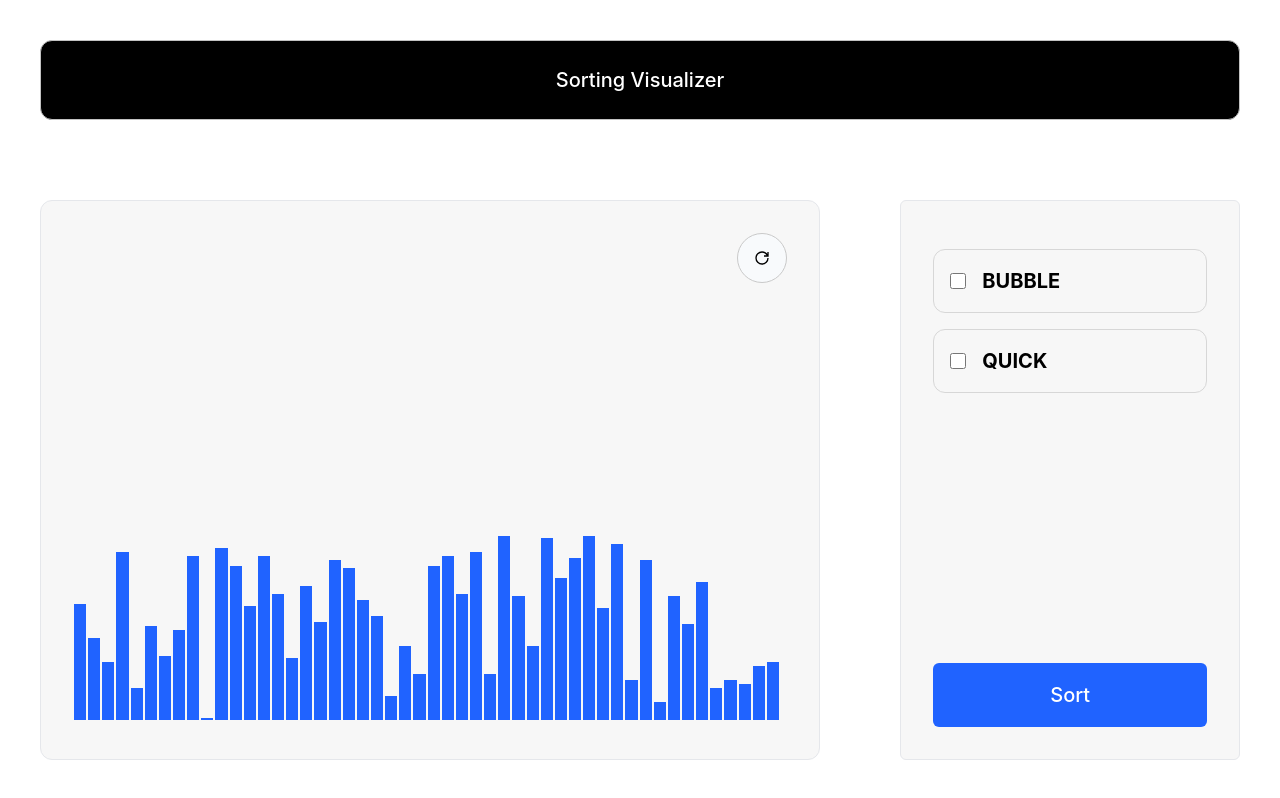
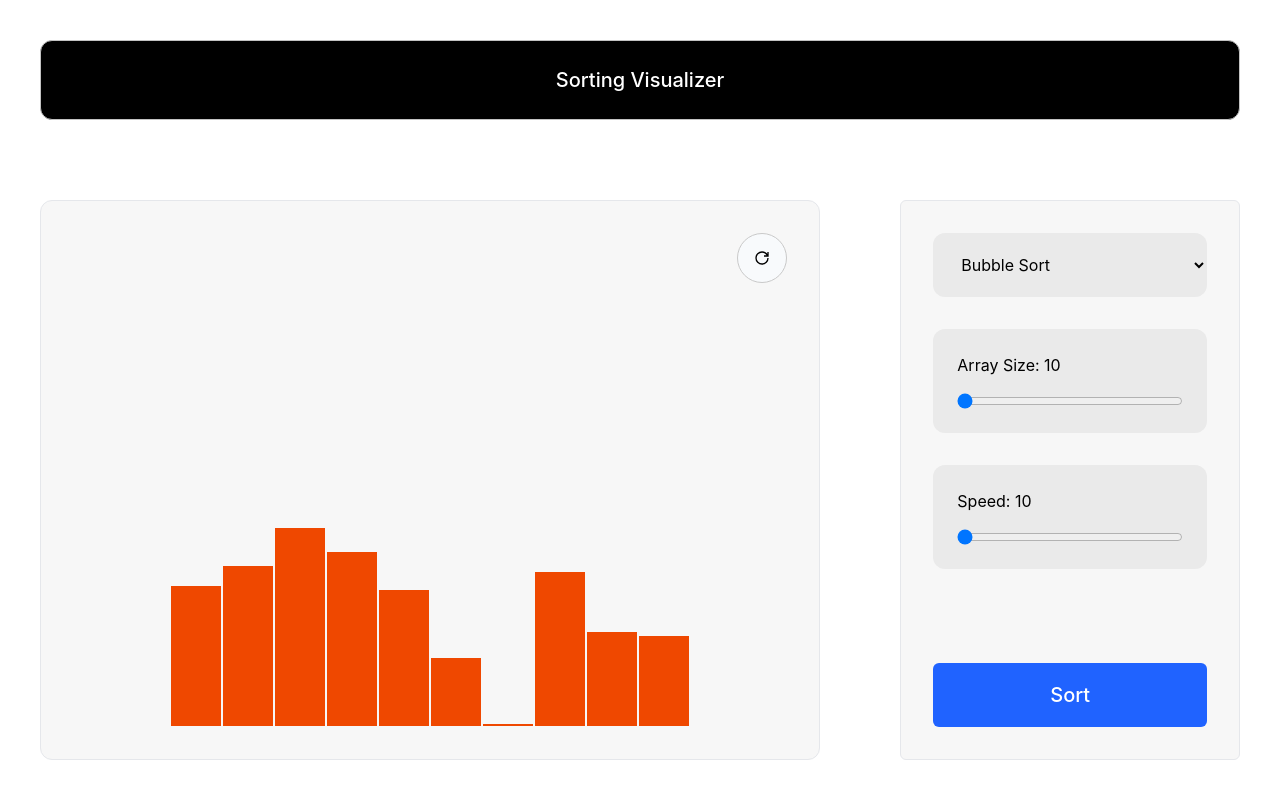
Before and after one commit to thekarandeveloper/Sorting-Visualizer, a React (Create React App) app in the folder client/: page / in a window 1280 px wide. Built offline with nearby package versions, Linux system fonts and the light colour scheme.

Commit message:
frontend-fixed

```diff
--- a/client/src/components/Visualizer.js
+++ b/client/src/components/Visualizer.js
@@ -1,70 +1,132 @@
-import React, { useState } from 'react';
-import { bubbleSort, quickSort } from '../utils/sortingAlgorithms';
+import React, { useEffect, useState } from "react";
+import {
+  bubbleSort,
+  quickSort,
+  mergeSort,
+  insertSort,
+  heapSort,
+} from "../utils/sortingAlgorithms";
 import { GrPowerReset } from "react-icons/gr";
 const Visualizer = () => {
   const generateRandomArray = (size) => {
     return Array.from({ length: size }, () => Math.floor(Math.random() * 100));
   };
-  const [array, setArray] = useState(generateRandomArray(50));
+
+
+
+
+  const [arraySize, setArraySize] = useState(10);
+  const [arraySpeed, setArraySpeed] = useState(10);
+  const [array, setArray] = useState(generateRandomArray(arraySize));
   const [isSorting, setIsSorting] = useState(false);
-  const [algorithm, setAlgorithm] = useState('bubble');
-  const algorithms = ["bubble", "quick"]
-
+  const [algorithm, setAlgorithm] = useState("bubble");
+  const algorithms = ["bubble", "quick", "merge", "insertion", "heap"];
 
   const handleSort = async () => {
     setIsSorting(true);
-    if (algorithm === 'bubble') {
-      await bubbleSort(array, setArray);
-    } else if (algorithm === 'quick') {
-      await quickSort(array, setArray);
+
+    switch (algorithm) {
+      case "bubble":
+        await bubbleSort(array, setArray, arraySpeed);
+        break;
+      case "quick":
+        await quickSort(array, setArray, arraySpeed);
+        break;
+      case "merge":
+        await mergeSort(array, setArray, arraySpeed);
+        break;
+      case "insetion":
+        await insertSort(array, setArray, arraySpeed);
+        break;
+      case "heap":
+        await heapSort(array, setArray, arraySpeed);
+        break;
+      default:
+        break;
     }
+
     setIsSorting(false);
   };
+  useEffect(() => {
+    setArray(generateRandomArray(arraySize));
+  }, [arraySize]);
 
   return (
-    <div  className='flex w-full h-full'>
-
-     <section className='w-[70%] bg-[#f7f7f7] p-8 border rounded-xl justify-between flex flex-col items-center'>
-     <div className='w-full flex justify-end'>
-     <button className='border bg-slate-50 rounded-full p-4 border-[#c9c9c9]' onClick={() => setArray(generateRandomArray(50))} disabled={isSorting}><GrPowerReset /></button>
+    <div className="flex w-full h-full">
+      <section className="w-[70%] bg-[#f7f7f7] p-8 border rounded-xl justify-between flex flex-col items-center">
+        <div className="w-full flex justify-end">
+          <button
+            id="resetButton"
+            className="border bg-slate-50 rounded-full p-4 border-[#c9c9c9]"
+            onClick={() => setArray(generateRandomArray(50))}
+            disabled={isSorting}
+            style={{opacity:`${isSorting ? 0.5 : 1.0}`}}
+          >
+            <GrPowerReset />
+          </button>
         </div>
-     <div className='w-full'>
+        <div id="array-container" className="w-full flex justify-center items-end">
           {array.map((value, index) => (
             <div
               key={index}
               style={{
-              width: '1.7%',
+                width: `${70 / arraySize}%`,
                 height: `${value * 2}px`,
-              backgroundColor: '#2063ff',
-              margin: '1px',
-              display: 'inline-block'
+                backgroundColor: "#EF4800",
+                margin: "1px",
+                display: "inline-block",
               }}
             />
           ))}
-        <div>
+          <div></div>
+        </div>
+      </section>
+      <section className="flex flex-col w-[30%] bg-[#f7f7f7] p-8 border rounded-md justify-between items-center" style={{opacity:`${isSorting ? 0.5 : 1.0}`}}>
+        <div className="w-full flex flex-col gap-8">
+          <select id="algorithm" className="flex w-full h-16 bg-[#eaeaea] px-6 rounded-xl">
+            <option value="bubbleSort">Bubble Sort</option>
+            <option value="mergeSort">Merge Sort</option>
+            <option value="quickSort">Quick Sort</option>
+            <option value="insertionSort">Insertion Sort</option>
+            <option value="heapSort">Heap Sort</option>
+          </select>
+          <div className="flex flex-col w-full h-26 justify-between bg-[#eaeaea] p-6 rounded-xl">
+            <label className="mb-4" for="arraySize">Array Size: {arraySize}</label>
+
+            <input
+              type="range"
+              id="arraySize"
+              min="10"
+              max="100"
+              value={arraySize}
+              onChange={(e) => setArraySize(e.target.value)}
+            />
+          </div>
+          <div className="flex flex-col w-full h-26 justify-between bg-[#eaeaea] p-6 rounded-xl">
+            <label className="mb-4" for="speed">Speed: {arraySpeed}</label>
+            <input
+              type="range"
+              id="speed"
+              min="10"
+              max="100"
+              value={arraySpeed}
+              onChange={(e) => setArraySpeed(e.target.value)}
+            />
           </div>
         </div>
+
+        <div className="bottom-0 w-full h-16">
+          <button
+            id="startButton"
+            className="rounded-md w-[100%] bg-[#2063ff] text-white h-full text-xl font-medium"
+            onClick={handleSort}
+            disabled={isSorting}
+            style={{opacity:`${isSorting ? 0.5 : 1.0}`}}
+          >
+            Sort
+          </button>
+        </div>
       </section>
-      <section className='flex flex-col w-[30%] bg-[#f7f7f7] p-8 border rounded-md justify-between items-center'>
-
-
-        <div className='w-full'>
-
-      {  algorithms.map((item)=> (
-          <div className='w-full h-16 border border-[#d7d7d7] flex justify-start items-center rounded-xl my-4'>
-              <input className='mx-4 h-4 w-4 rounded-xl' onClick={(e) => setAlgorithm(item)}  type='checkbox'></input>
-              <span className='font-bold text-xl'>{item.toLocaleUpperCase()}</span>
-          </div>
-      ))}
-
-        </div>
-
-        <div className='bottom-0 w-full h-16'>
-        <button className='rounded-md w-[100%] bg-[#2063ff] text-white h-full text-xl font-medium' onClick={handleSort} disabled={isSorting}>Sort</button>
-        </div>
-
-      </section>
-
     </div>
   );
 };
--- a/client/src/utils/sortingAlgorithms.js
+++ b/client/src/utils/sortingAlgorithms.js
@@ -36,4 +36,16 @@ export const bubbleSort = async (arr, setArray) => {
     return i + 1;
   };
 
+
+  export const mergeSort = async (array, setArray, speed) =>{
+
+  };
+  export const insertSort = async (array, setArray, speed) =>{
+
+  };
+  export const heapSort = async (array, setArray, speed) =>{
+
+  };
+
+
   const sleep = (ms) => new Promise(resolve => setTimeout(resolve, ms));
```
Lines whose indentation alone changed are shown as unchanged.
